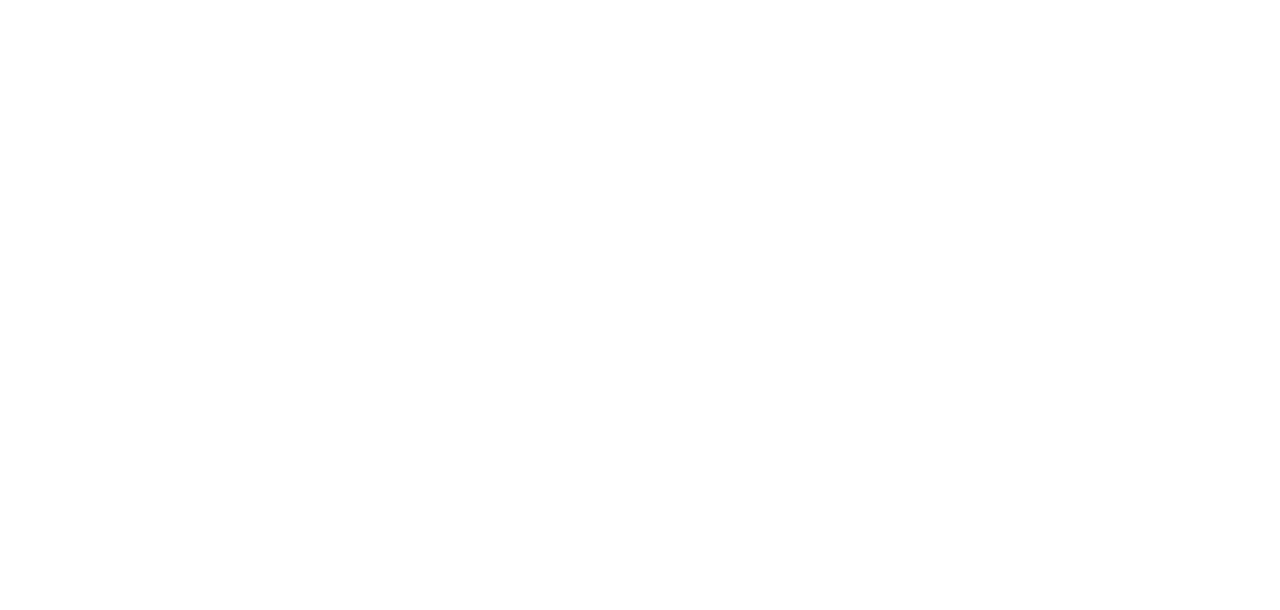
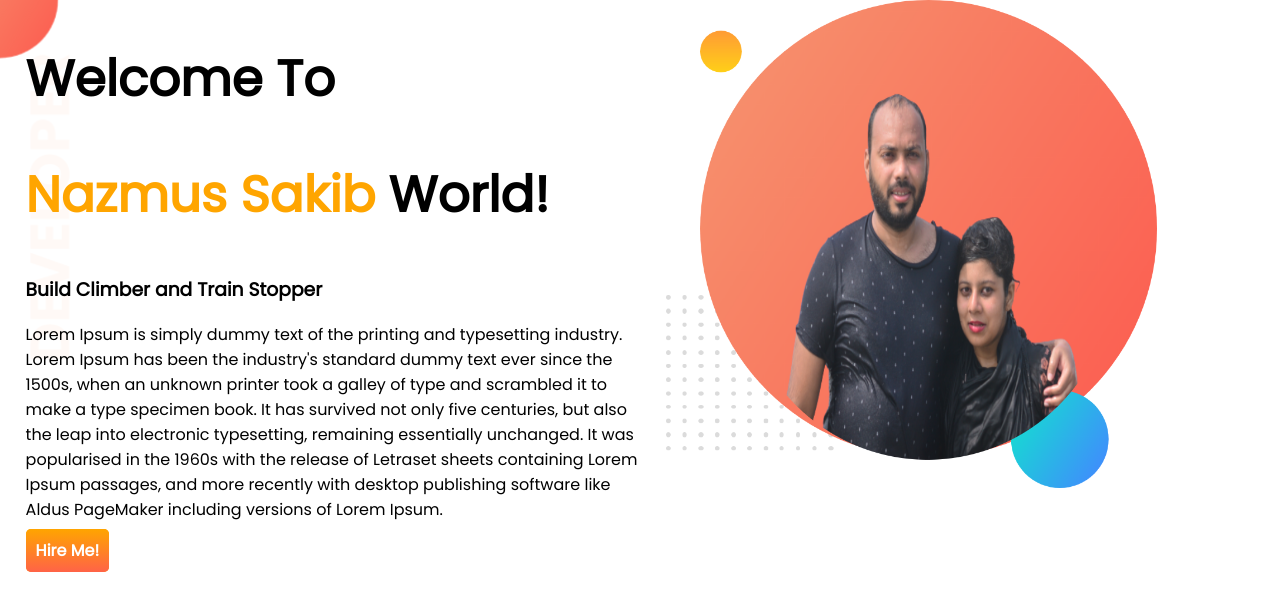
Before and after one commit to NazmusSakib-tech/developer-portfolio, a plain HTML site: page index.html in a window 1280 px wide. Drawn offline with Linux system fonts and the light colour scheme.

Commit message:
first commit

```diff
--- a/index.html
+++ b/index.html
@@ -1,13 +1,41 @@
 <!DOCTYPE html>
 <html lang="en">
+
 <head>
     <meta charset="UTF-8">
     <meta http-equiv="X-UA-Compatible" content="IE=edge">
     <meta name="viewport" content="width=device-width, initial-scale=1.0">
+    <link rel="preconnect" href="https://fonts.googleapis.com">
+    <link rel="preconnect" href="https://fonts.gstatic.com" crossorigin>
+    <link href="https://fonts.googleapis.com/css2?family=Poppins&display=swap" rel="stylesheet">
     <link rel="stylesheet" href="style.css">
     <title>Nazmus Sakib Portfolio</title>
 </head>
+
 <body>
+    <section class="top-banner">
+        <div class="half-witdh">
+            <h1>Welcome To</h1>
+            <h1><span class="orange">Nazmus Sakib</span> World!</h1>
+            <h3>Build Climber and Train Stopper</h3>
+            <p>Lorem Ipsum is simply dummy text of the printing and typesetting industry. Lorem Ipsum has been the
+                industry's
+                standard dummy text ever since the 1500s, when an unknown printer took a galley of type and scrambled it
+                to make
+                a type specimen book. It has survived not only five centuries, but also the leap into electronic
+                typesetting,
+                remaining essentially unchanged. It was popularised in the 1960s with the release of Letraset sheets
+                containing
+                Lorem Ipsum passages, and more recently with desktop publishing software like Aldus PageMaker including
+                versions
+                of Lorem Ipsum.</p>
+            <a class="link-button" href="https://www.linkedin.com/feed/?trk=homepage-basic_google-one-tap-submit" target="blank">Hire
+                Me!</a>
+        </div>
+        <div class="half-witdh"> <img src="images/my-bg1.png" alt=""></div>
+
+    </section>
 
 </body>
+
 </html>
--- a/style.css
+++ b/style.css
@@ -0,0 +1,45 @@
+
+body{
+
+    font-family:'Poppins';
+    margin: 0px;
+}
+
+h1{
+    font-size: 50PX;
+}
+
+.orange{
+    color:orange;
+}
+section{
+    display: flex;
+}
+.half-witdh{
+
+    width: 50%;
+    padding-left:2%;
+}
+
+.half-witdh img{
+    width: 80%;
+    height: auto;
+
+}
+.link-button{
+
+text-decoration: none;
+background-color: orange;
+background-image: linear-gradient(orange,tomato);
+padding: 10px 10px;
+border-radius: 5px;
+color: #ffff;
+font-weight: 700;
+
+}
+
+
+.top-banner{
+    background-image: url(images/top-banner.png);
+    background-repeat: no-repeat;
+}
```
Also changed, not shown: images/FB_IMG_1477500269369.jpg (added), images/dream-bg.png (added), images/exp-bg.png (added), images/jhankar.png (added), images/jhankar2.png (added), images/my-bg.png (added), images/my-bg1.png (added), images/my-bg2.png (added), images/top-banner.png (added), 2 other files.
